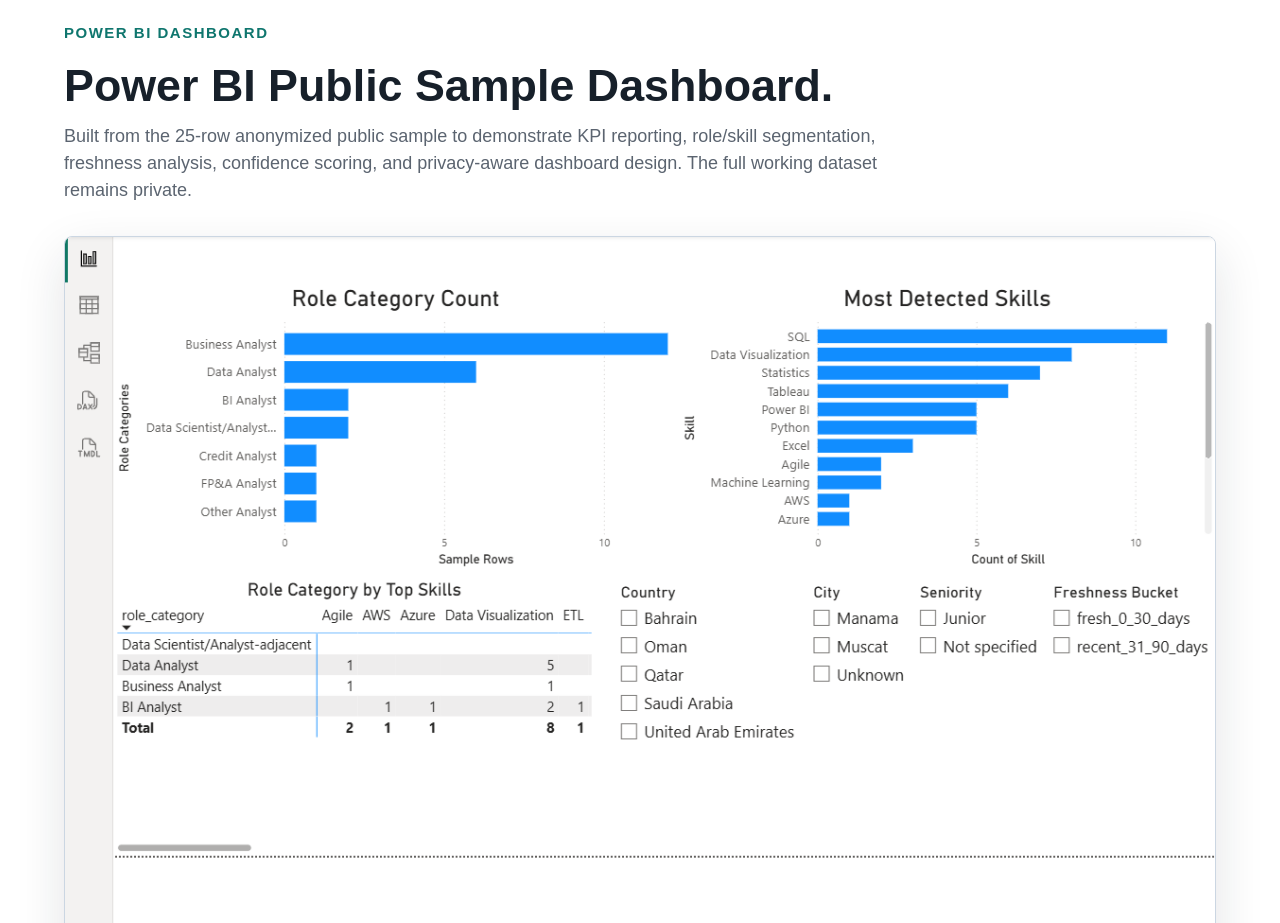
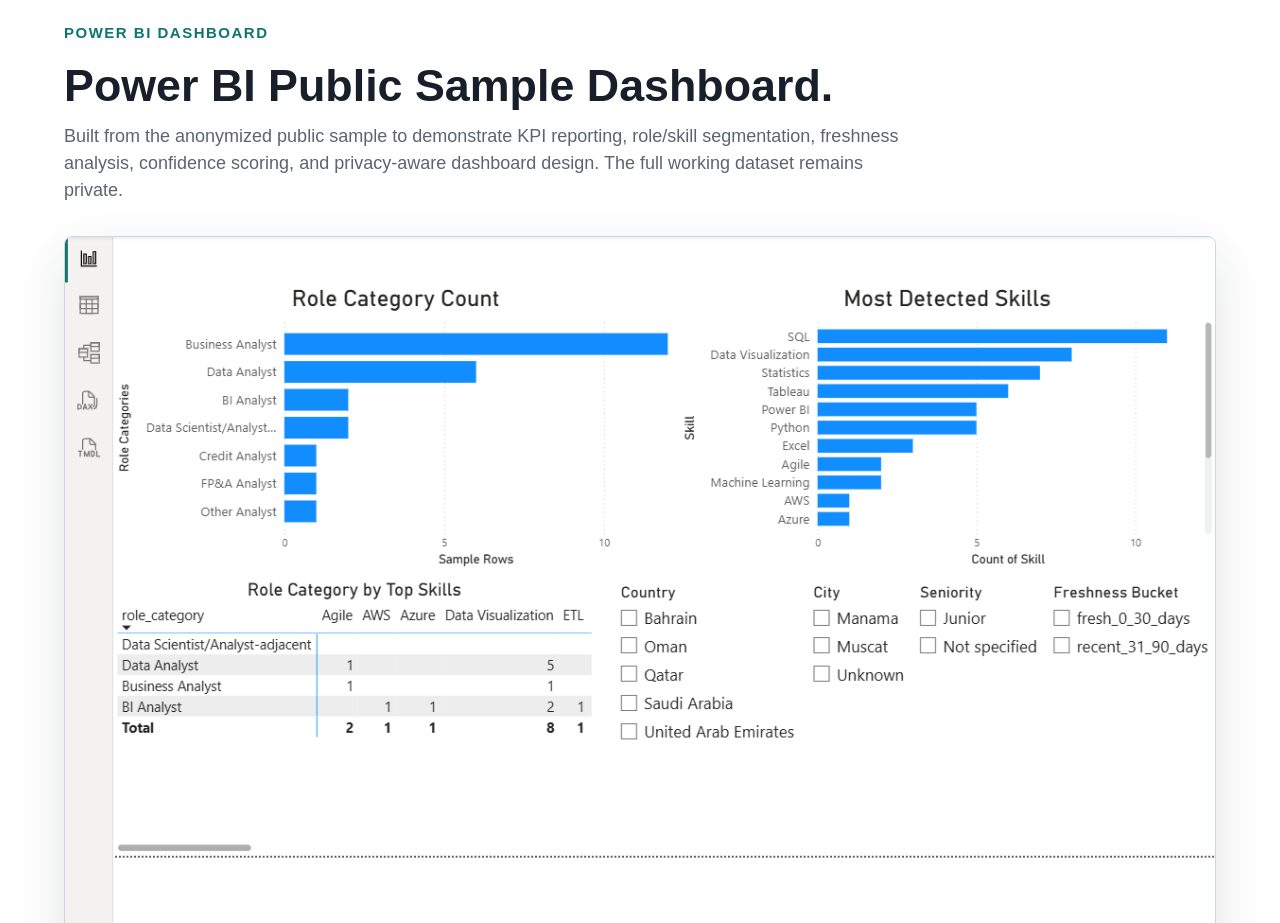
Before and after one commit to maze291/maze291.github.io, a plain HTML site: page index.html in a window 1280 px wide. Shown: the part 2120-3043 px from the top of the page. Drawn offline with Linux system fonts and the light colour scheme.

Commit message:
Remove row count from Power BI description

```diff
--- a/index.html
+++ b/index.html
@@ -104,7 +104,7 @@
           <p class="eyebrow">Power BI dashboard</p>
           <h2 id="powerbi-title">Power BI Public Sample Dashboard.</h2>
           <p>
-            Built from the 25-row anonymized public sample to demonstrate KPI reporting, role/skill segmentation, freshness analysis, confidence scoring, and privacy-aware dashboard design. The full working dataset remains private.
+            Built from the anonymized public sample to demonstrate KPI reporting, role/skill segmentation, freshness analysis, confidence scoring, and privacy-aware dashboard design. The full working dataset remains private.
           </p>
         </div>
 
```
